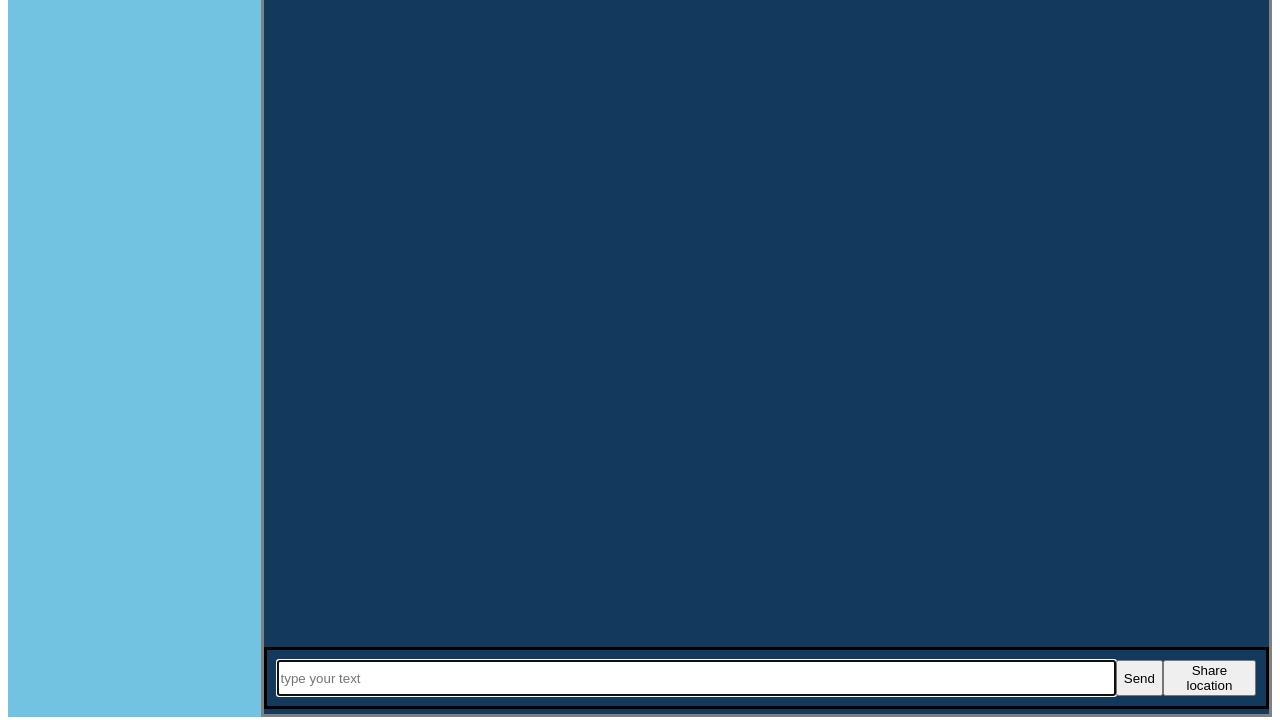
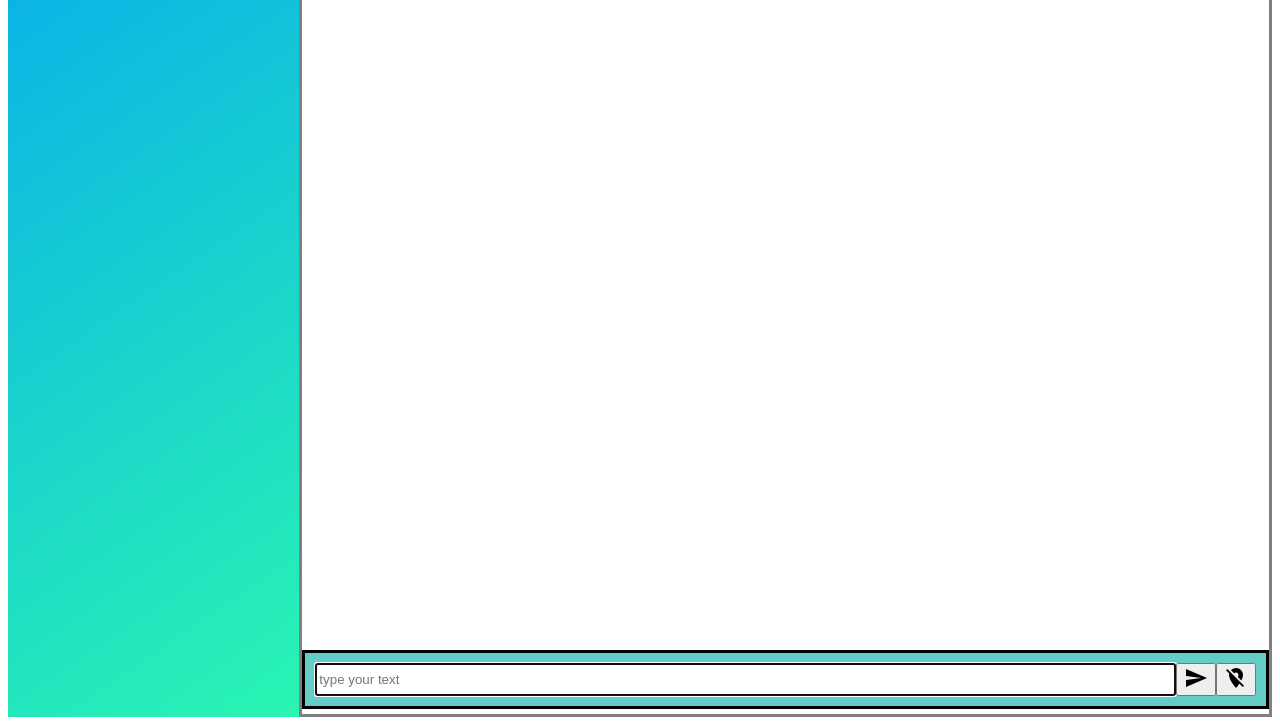
Before and after one commit to yh2n/chatty, a website: page public/app.html in a window 1280 px wide. Shown: the part 91-816 px from the top of the page. Drawn offline with nearby package versions, Linux system fonts and the light colour scheme; no server answers.

Commit message:
api endpoints and background

```diff
--- a/public/app.html
+++ b/public/app.html
@@ -7,6 +7,7 @@
     <title>Chatty</title>
     <meta name="viewport" content="width=device-width, initial-scale=1">
     <link rel="stylesheet" type="text/css" media="screen" href="css/app.css" />
+    <link href="https://fonts.googleapis.com/icon?family=Material+Icons" rel="stylesheet">
     <script src="/js/main.js"></script>
 </head>
 
@@ -21,9 +22,9 @@
         <div id="form-container">
             <form id="message-form">
                 <input name="message" type="text" placeholder="type your text" autofocus/>
-                <button>Send</button>
+                <button><i class="material-icons">send</i></button>
             </form>
-            <button id="share_location">Share location</button>
+            <button id="share_location"><i class="material-icons">location_off</i></button>
         </div>
     </div>
 
--- a/public/css/app.css
+++ b/public/css/app.css
@@ -7,8 +7,9 @@ body {
 }
 
 .user-list {
-    width: 25%;
-    background: #72C2E2;
+    width: 30%;
+    background-color: #08AEEA;
+    background-image: linear-gradient(146deg, #08AEEA 0%, #2af5b2 100%);
 }
 
 .main-area {
@@ -17,8 +18,6 @@ body {
     border: solid grey;
     width: 100%;
     height: 100vh;
-    background: #13395D;
-    color: white;
 }
 #messages {
     flex-grow: 1;
@@ -38,7 +37,7 @@ body {
     padding: 10px;
     margin: 5px;
     width: 100%;
-    background: #13395D;
+    background: #63CCC7;
 }
 
 #form-container input {
--- a/public/js/app.js
+++ b/public/js/app.js
@@ -10,7 +10,7 @@ socket.on('connect', function() {
     socket.emit("join", params, function(err) {
         if(err) {
             alert(err);
-            window.location.href = '/';
+            //window.location.href = '/';
         } else {
             console.log("access granted");
         }
--- a/server/server.js
+++ b/server/server.js
@@ -3,11 +3,12 @@ const publicPath = path.join(__dirname, '../public');
 const http = require('http');
 const express = require('express');
 const socketIO = require('socket.io');
-const { PORT }  = require('./config');
 const moment = require('moment');
 
+const { PORT }  = require('./config');
 const { generateMessage, generateLocationMessage } = require('../server/utils/message');
 const { isString } = require('../server/utils/validators');
+
 const app = express();
 const server = http.createServer(app);
 let io = socketIO(server);
@@ -19,6 +20,7 @@ app.use(express.static(publicPath));
 // socket.broadcast.emit: message to everyone connected to socket server except for message emitter
 // socket.broadcast.to: message to everyone in any given room except for message emitter
 // socket.emit: message to specific user
+// socket.on event listener
 
 io.on('connection', (socket => {
     console.log("new connection");
@@ -26,7 +28,7 @@ io.on('connection', (socket => {
     //listener for "join"
     socket.on("join", (params, callback) => {
         if(!isString(params.name) || !isString(params.room)) {
-            callback("invalid entry...");
+            callback("Invalid entry...");
         }
         socket.join(params.room);
         socket.emit('newMessage', generateMessage('Admin', 'Welcome to chatty'));
```
Also changed, not shown: public/css/index.css (+7 -6 lines), public/index.html (+1 -0 lines).
